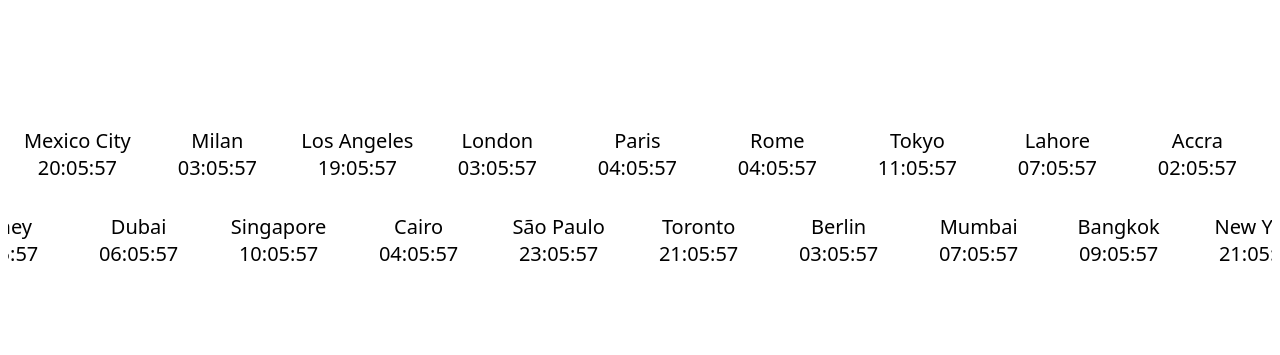
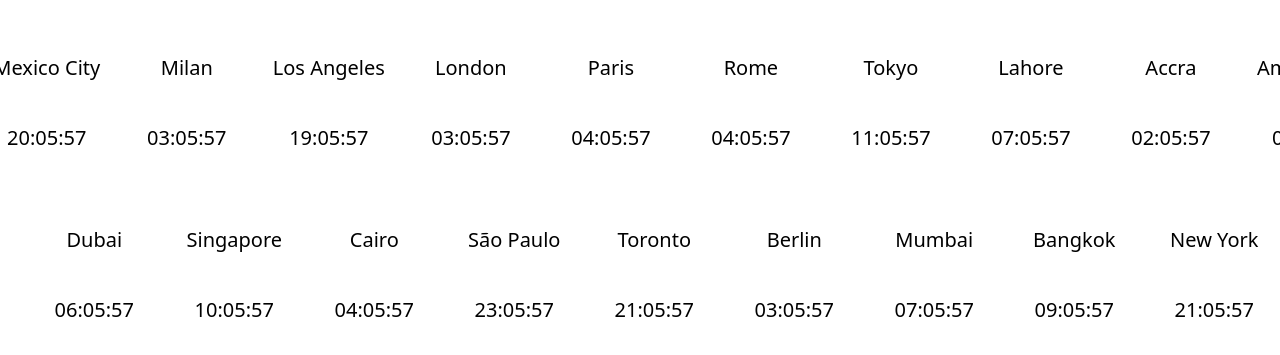
Before and after one commit to kwameessien/world-clock, a React (Vite) app: page / in a window 1280 px wide. Shown: the part 211-566 px from the top of the page. Built offline with nearby package versions, Linux system fonts and the light colour scheme.

Commit message:
Extended marquee width

```diff
--- a/src/App.css
+++ b/src/App.css
@@ -47,4 +47,5 @@
 .marquee-container {
   overflow: hidden;
   width: 100%;
+  max-width: 100vw;
 }
--- a/src/homepage/ClockDisplay.jsx
+++ b/src/homepage/ClockDisplay.jsx
@@ -1,9 +1,9 @@
 import '../App.css'
 
 // Stateless component - receives cities and times as props
-function ClockDisplay({ cities, times }) {
-  const firstRowCities = cities.slice(0, 10)
-  const secondRowCities = cities.slice(10, 20)
+function ClockDisplay({ cities = [], times = [] }) {
+  const firstRowCities = (cities || []).slice(0, 10)
+  const secondRowCities = (cities || []).slice(10, 20)
 
   const renderRowContent = (rowCities, startIndex, keyPrefix = '') => (
     <>
@@ -23,16 +23,16 @@ function ClockDisplay({ cities, times }) {
   )
 
   return (
-    <div className="min-h-screen flex flex-col items-center justify-center bg-white py-8">
-      <div className="w-full max-w-5xl px-4 flex flex-col gap-8">
-        {/* Top row: marquee moves right */}
-        <div className="marquee-container">
+    <div className="min-h-screen flex flex-col items-center justify-center bg-white py-8 w-full">
+      <div className="w-full flex flex-col gap-8">
+        {/* Top row: marquee moves right - full width */}
+        <div className="marquee-container w-full">
           <ul className="marquee-track-right flex items-center list-none p-0 m-0">
             {renderRowContent(firstRowCities, 0, 'top')}
           </ul>
         </div>
-        {/* Bottom row: marquee moves left */}
-        <div className="marquee-container">
+        {/* Bottom row: marquee moves left - full width */}
+        <div className="marquee-container w-full">
           <ul className="marquee-track-left flex items-center list-none p-0 m-0">
             {renderRowContent(secondRowCities, 10, 'bottom')}
           </ul>
--- a/src/index.css
+++ b/src/index.css
@@ -1,6 +1,4 @@
-@tailwind base;
-@tailwind components;
-@tailwind utilities;
+@import "tailwindcss";
 
 body {
   background-color: white;
```
